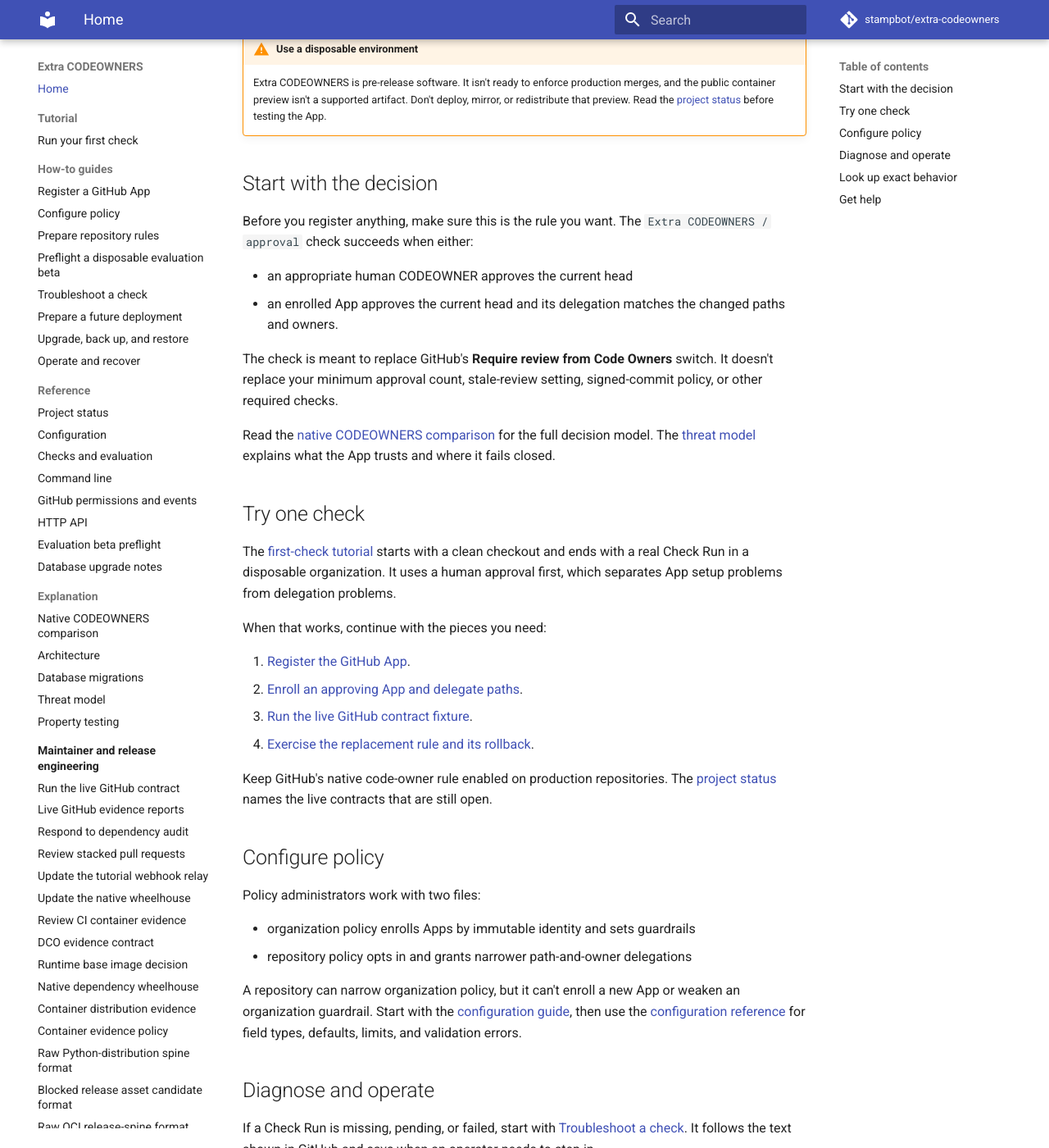
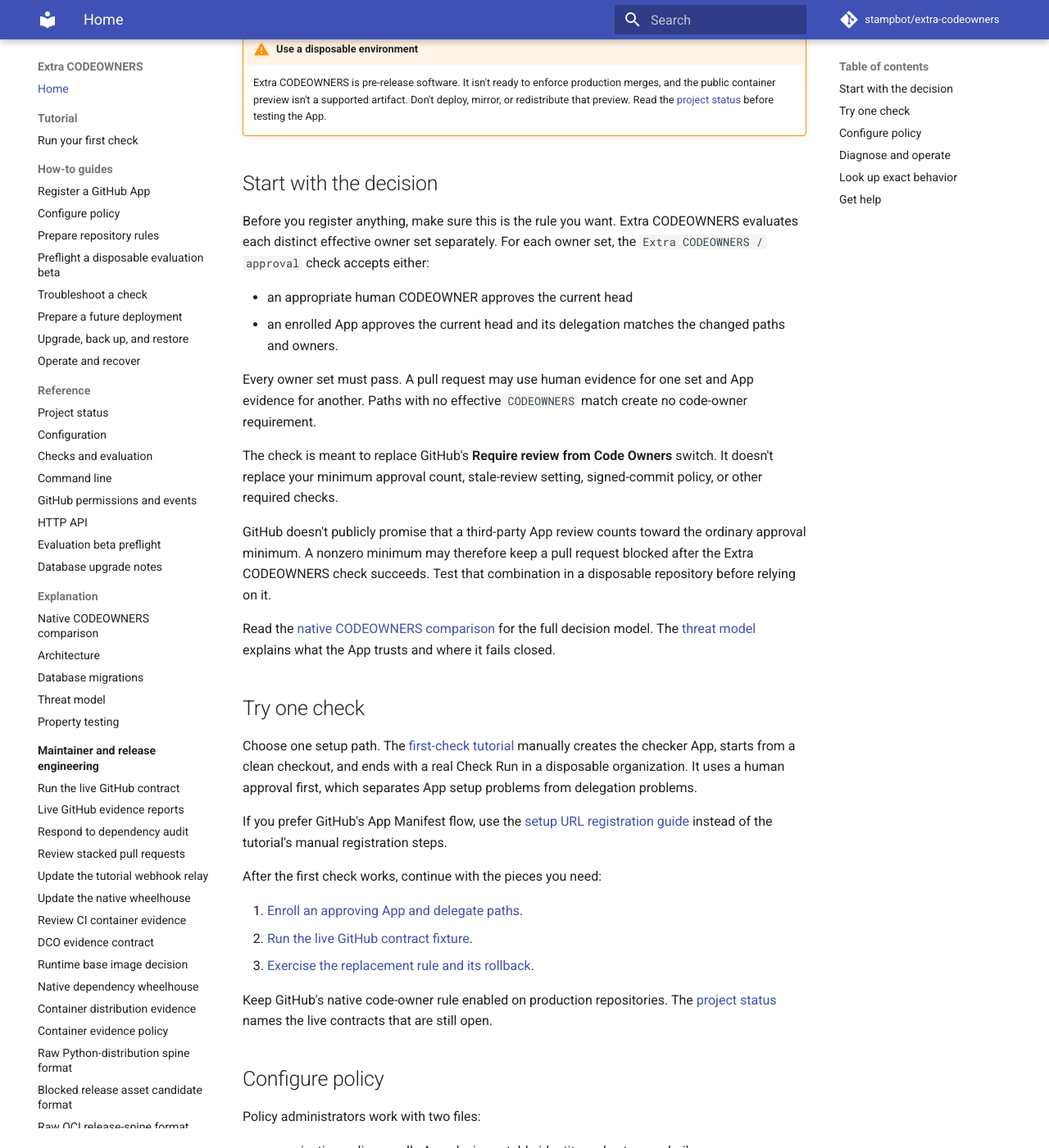
Before and after one commit to stampbot/extra-codeowners, an MkDocs documentation site: the page built from docs/index.md, in a window 1280 px wide and 1400 px high, scrolled down 328 px. Shown: the whole window at 82% size. Built offline with MkDocs 1.6.1 and Material for MkDocs 9.7.7, drawn with Linux system fonts in a browser that asks for light colours; comment, search, counter and statistics services are not loaded.

Commit message:
docs: clarify owner-set approval semantics
Signed-off-by: Danny Sauer <github@dannysauer.com>

```diff
--- a/docs/index.md
+++ b/docs/index.md
@@ -19,16 +19,26 @@
 
 ## Start with the decision
 
-Before you register anything, make sure this is the rule you want. The
-`Extra CODEOWNERS / approval` check succeeds when either:
+Before you register anything, make sure this is the rule you want. Extra
+CODEOWNERS evaluates each distinct effective owner set separately. For each
+owner set, the `Extra CODEOWNERS / approval` check accepts either:
 
 - an appropriate human CODEOWNER approves the current head
 - an enrolled App approves the current head and its delegation matches the
   changed paths and owners.
 
+Every owner set must pass. A pull request may use human evidence for one set
+and App evidence for another. Paths with no effective `CODEOWNERS` match create
+no code-owner requirement.
+
 The check is meant to replace GitHub's **Require review from Code Owners**
 switch. It doesn't replace your minimum approval count, stale-review setting,
 signed-commit policy, or other required checks.
+
+GitHub doesn't publicly promise that a third-party App review counts toward
+the ordinary approval minimum. A nonzero minimum may therefore keep a pull
+request blocked after the Extra CODEOWNERS check succeeds. Test that combination
+in a disposable repository before relying on it.
 
 Read the [native CODEOWNERS comparison](explanation/native-codeowners.md) for
 the full decision model. The [threat model](explanation/threat-model.md)
@@ -36,17 +46,21 @@
 
 ## Try one check
 
-The [first-check tutorial](tutorials/development-installation.md) starts with a
-clean checkout and ends with a real Check Run in a disposable organization.
-It uses a human approval first, which separates App setup problems from
-delegation problems.
+Choose one setup path. The
+[first-check tutorial](tutorials/development-installation.md) manually creates
+the checker App, starts from a clean checkout, and ends with a real Check Run in
+a disposable organization. It uses a human approval first, which separates App
+setup problems from delegation problems.
 
-When that works, continue with the pieces you need:
+If you prefer GitHub's App Manifest flow, use the
+[setup URL registration guide](how-to/register-app.md) instead of the tutorial's
+manual registration steps.
 
-1. [Register the GitHub App](how-to/register-app.md).
-2. [Enroll an approving App and delegate paths](how-to/configure.md).
-3. [Run the live GitHub contract fixture](how-to/run-live-github-contract.md).
-4. [Exercise the replacement rule and its rollback](how-to/prepare-repository-rules.md).
+After the first check works, continue with the pieces you need:
+
+1. [Enroll an approving App and delegate paths](how-to/configure.md).
+2. [Run the live GitHub contract fixture](how-to/run-live-github-contract.md).
+3. [Exercise the replacement rule and its rollback](how-to/prepare-repository-rules.md).
 
 Keep GitHub's native code-owner rule enabled on production repositories. The
 [project status](reference/project-status.md) names the live contracts that
```
Also changed, not shown: README.md (+16 -5 lines).
